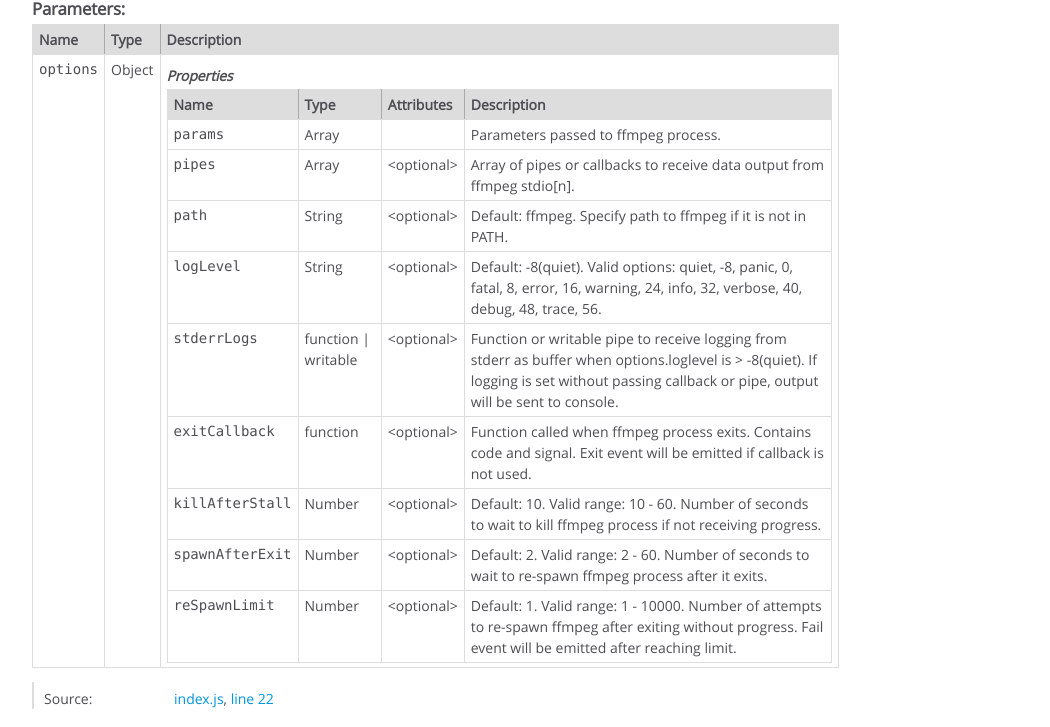
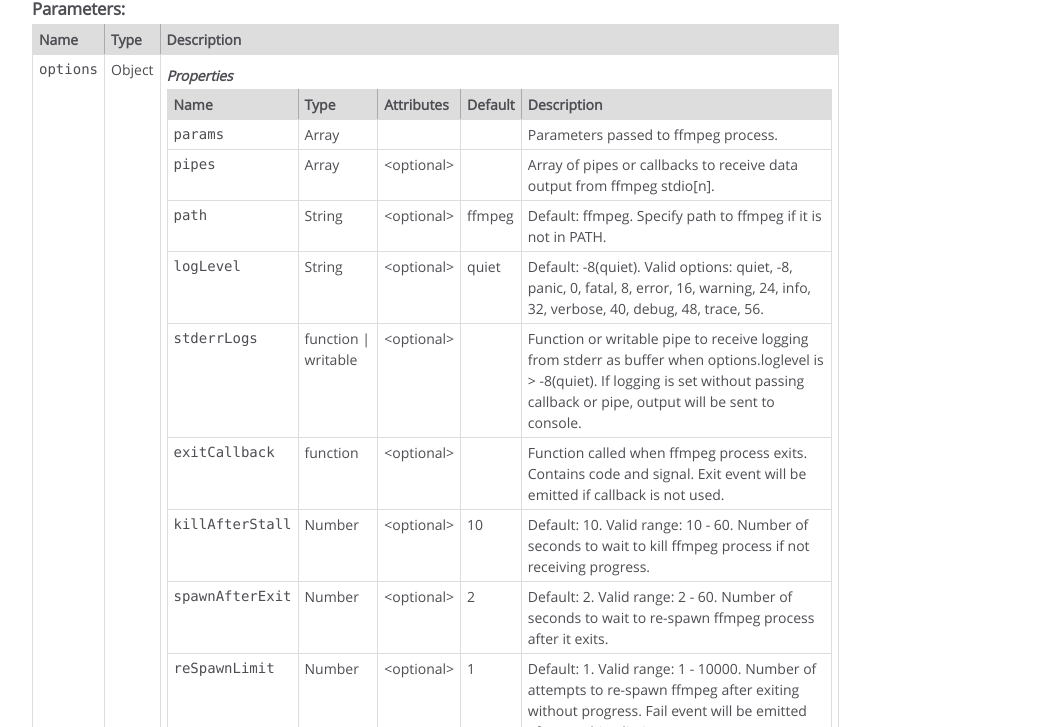
Before and after one commit to kevinGodell/ffmpeg-respawn, a website: page docs/FfmpegRespawn.html in a window 1280 px wide. Shown: the part 225-952 px from the top of the page, without its empty margins (0-1050 px from the left). Drawn offline with Linux system fonts and the light colour scheme.

Commit message:
update docs

```diff
--- a/docs/FfmpegRespawn.html
+++ b/docs/FfmpegRespawn.html
@@ -115,6 +115,8 @@
 
 
 
+        <th>Default</th>
+
 
         <th class="last">Description</th>
     </tr>
@@ -147,6 +149,10 @@
                 </td>
 
 
+
+                <td class="default">
+
+                </td>
 
 
             <td class="description last">Parameters passed to ffmpeg process.</td>
@@ -181,6 +187,10 @@
 
 
 
+                <td class="default">
+
+                </td>
+
 
             <td class="description last">Array of pipes or callbacks to receive data output from ffmpeg stdio[n].</td>
         </tr>
@@ -214,6 +224,12 @@
 
 
 
+                <td class="default">
+
+                    ffmpeg
+
+                </td>
+
 
             <td class="description last">Default: ffmpeg. Specify path to ffmpeg if it is not in PATH.</td>
         </tr>
@@ -246,6 +262,12 @@
                 </td>
 
 
+
+                <td class="default">
+
+                    quiet
+
+                </td>
 
 
             <td class="description last">Default: -8(quiet). Valid options: quiet, -8, panic, 0, fatal, 8, error, 16, warning, 24, info, 32, verbose, 40, debug, 48, trace, 56.</td>
@@ -283,6 +305,10 @@
 
 
 
+                <td class="default">
+
+                </td>
+
 
             <td class="description last">Function or writable pipe to receive logging from stderr as buffer when options.loglevel is > -8(quiet). If logging is set without passing callback or pipe, output will be sent to console.</td>
         </tr>
@@ -315,6 +341,10 @@
                 </td>
 
 
+
+                <td class="default">
+
+                </td>
 
 
             <td class="description last">Function called when ffmpeg process exits. Contains code and signal. Exit event will be emitted if callback is not used.</td>
@@ -349,6 +379,12 @@
 
 
 
+                <td class="default">
+
+                    10
+
+                </td>
+
 
             <td class="description last">Default: 10. Valid range: 10 - 60. Number of seconds to wait to kill ffmpeg process if not receiving progress.</td>
         </tr>
@@ -382,6 +418,12 @@
 
 
 
+                <td class="default">
+
+                    2
+
+                </td>
+
 
             <td class="description last">Default: 2. Valid range: 2 - 60. Number of seconds to wait to re-spawn ffmpeg process after it exits.</td>
         </tr>
@@ -414,6 +456,12 @@
                 </td>
 
 
+
+                <td class="default">
+
+                    1
+
+                </td>
 
 
             <td class="description last">Default: 1. Valid range: 1 - 10000. Number of attempts to re-spawn ffmpeg after exiting without progress. Fail event will be emitted after reaching limit.</td>
@@ -930,7 +978,7 @@
 <br class="clear">
 
 <footer>
-    Documentation generated by <a href="https://github.com/jsdoc3/jsdoc">JSDoc 3.5.5</a> on Wed Mar 07 2018 18:45:47 GMT-0600 (Central Standard Time)
+    Documentation generated by <a href="https://github.com/jsdoc3/jsdoc">JSDoc 3.5.5</a> on Sat Dec 15 2018 14:59:32 GMT-0600 (Central Standard Time)
 </footer>
 
 <script> prettyPrint(); </script>
```
Also changed, not shown: docs/index.html (+1 -1 lines), docs/index.js.html (+6 -6 lines).
